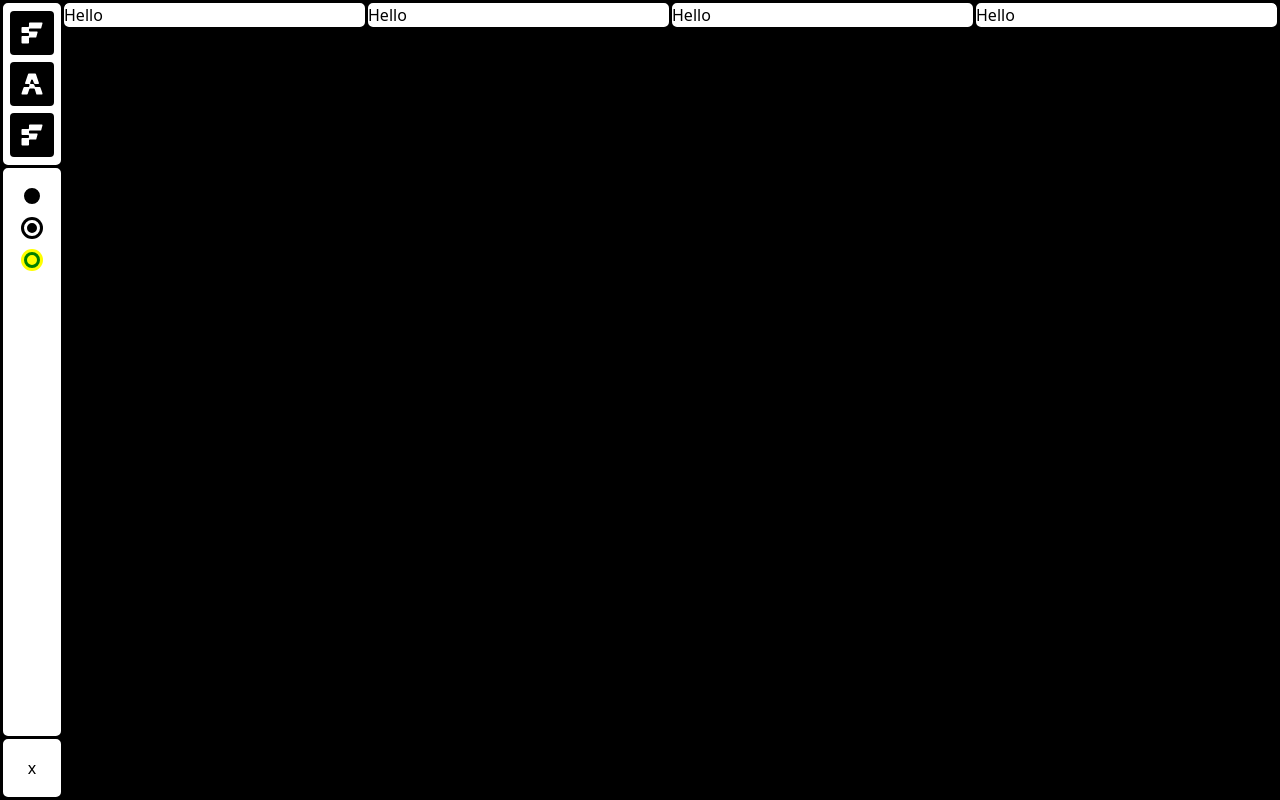
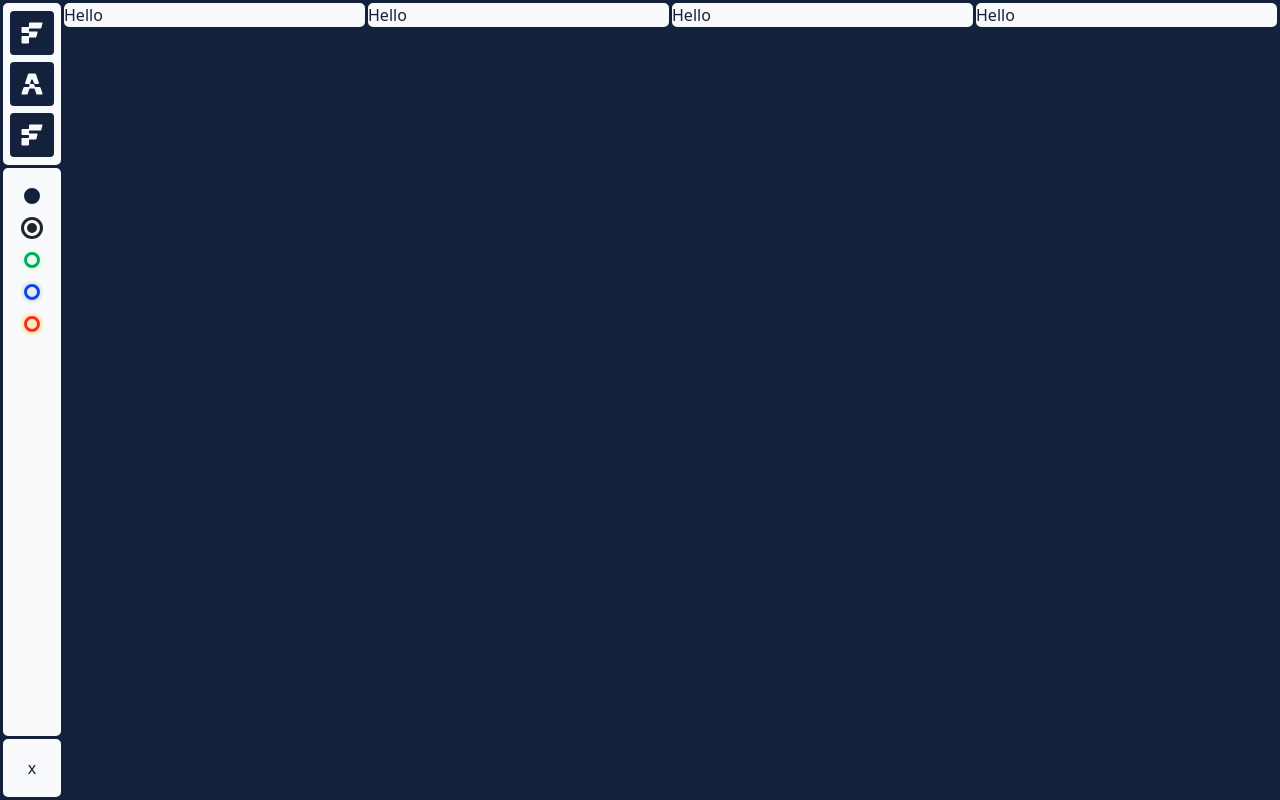
Before and after one commit to vogelino/fast-assembled-furniture, a Next.js app: page /grid in a window 1280 px wide. Built offline with nearby package versions, Linux system fonts and the light colour scheme.

Commit message:
Add color schemes

```diff
--- a/components/ColorThemeContext.tsx
+++ b/components/ColorThemeContext.tsx
@@ -7,9 +7,11 @@ type Theme = {
 type Themes = { [key: string]: Theme }
 
 const themes: Themes = {
-	light: { primary: 'black', secondary: 'white' },
-	dark: { primary: 'white', secondary: 'black' },
-	fancyA: { primary: 'green', secondary: 'yellow' },
+	light: { primary: '#14213d', secondary: '#f8f9fa' },
+	dark: { primary: '#f8f9fa', secondary: '#212529' },
+	primaryGreen: { primary: '#00ab64', secondary: '#e7ffeb' },
+	primaryBlue: { primary: '#1347e4', secondary: '#e5edf1' },
+	primaryRed: { primary: '#f52937', secondary: '#ffebb6' },
 }
 interface ColorThemeContextType {
 	themeKey: string
```
